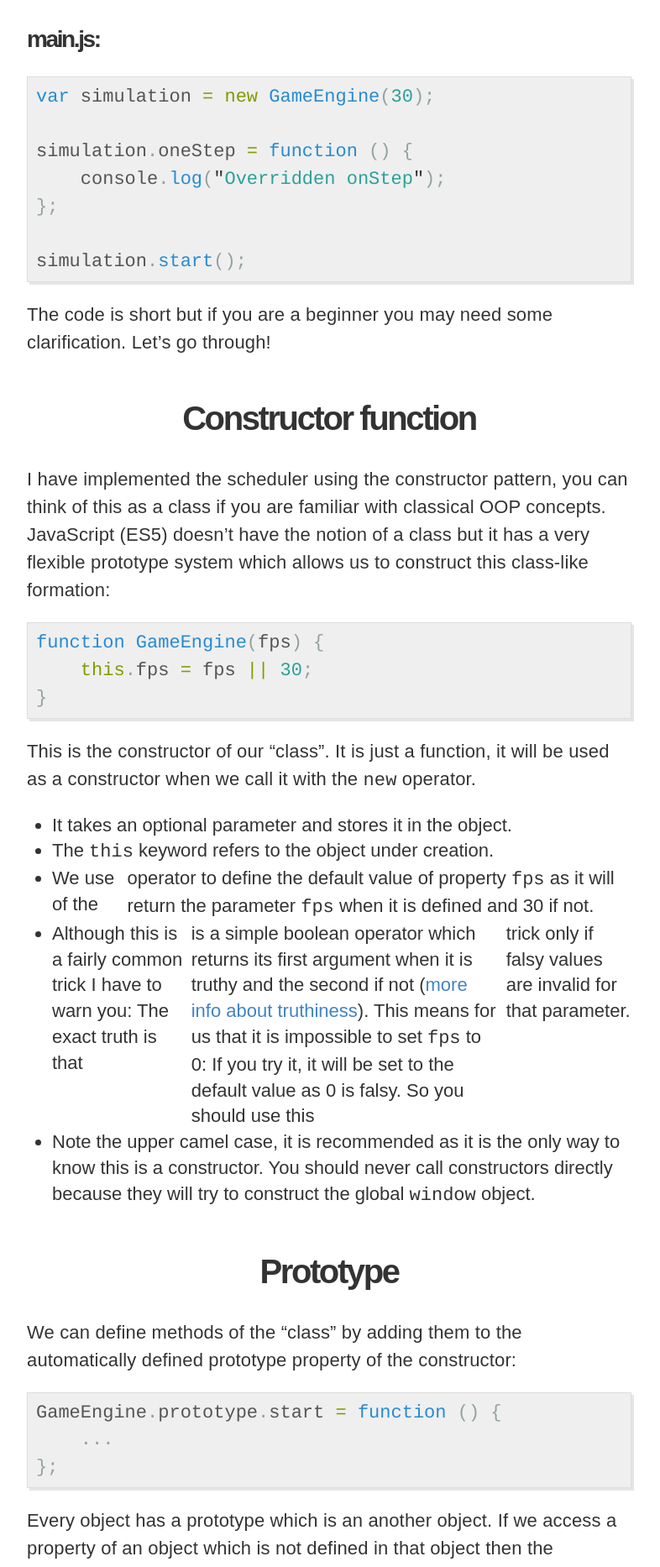
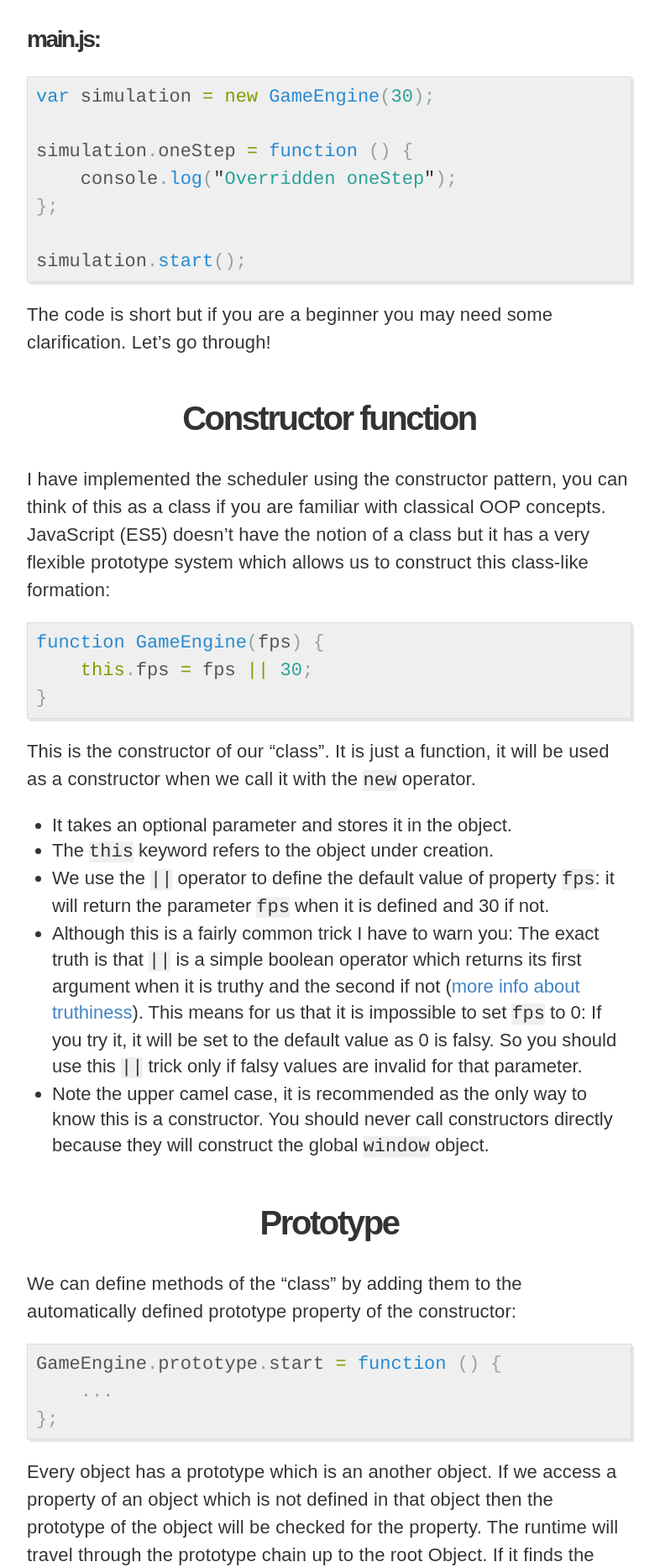
Before and after one commit to tisztamo/protosun, a Jekyll site: the page built from _posts/2015-05-26-prototype-game-engine.md, in a window 1280 px wide. Shown: the part 1129-2995 px from the top of the page at 84% size, without its empty margins (248-1034 px from the left). Built offline with Jekyll 4.4.1, drawn with Linux system fonts in a browser that asks for light colours; Markdown is read by kramdown in place of the engine named in the settings; some of the changed text lies outside the part shown.

Commit message:
Post update

```diff
--- a/_posts/2015-05-26-prototype-game-engine.md
+++ b/_posts/2015-05-26-prototype-game-engine.md
@@ -32,7 +32,7 @@
 var simulation = new GameEngine(30);
 
 simulation.oneStep = function () {
-    console.log("Overridden onStep");
+    console.log("Overridden oneStep");
 };
 
 simulation.start();
@@ -54,9 +54,9 @@
 
 - It takes an optional parameter and stores it in the object.
 - The `this` keyword refers to the object under creation.
-- We use of the || operator to define the default value of property `fps` as it will return the parameter `fps` when it is defined and 30 if not.
-- Although this is a fairly common trick I have to warn you: The exact truth is that || is a simple boolean operator which returns its first argument when it is truthy and the second if not ([more info about truthiness](https://developer.mozilla.org/en-US/docs/Glossary/Truthy)). This means for us that it is impossible to set `fps` to 0: If you try it, it will be set to the default value as 0 is falsy. So you should use this || trick only if falsy values are invalid for that parameter.
-- Note the upper camel case, it is recommended as it is the only way to know this is a constructor. You should never call constructors directly because they will try to construct the global `window` object.
+- We use the `||` operator to define the default value of property `fps`: it will return the parameter `fps` when it is defined and 30 if not.
+- Although this is a fairly common trick I have to warn you: The exact truth is that `||` is a simple boolean operator which returns its first argument when it is truthy and the second if not ([more info about truthiness](https://developer.mozilla.org/en-US/docs/Glossary/Truthy)). This means for us that it is impossible to set `fps` to 0: If you try it, it will be set to the default value as 0 is falsy. So you should use this `||` trick only if falsy values are invalid for that parameter.
+- Note the upper camel case, it is recommended as the only way to know this is a constructor. You should never call constructors directly because they will construct the global `window` object.
 
 ### Prototype ###
 
@@ -72,16 +72,17 @@
 
 If an object is created using a constructor then its prototype will be set to the value stored in the prototype property of the constructor.
 
-So if we attach anything to the prototype property of the `GameEngine` contructor, that thing will be available in every GameEngine object through the prototype chain:
+So if we attach anything to the prototype property of the `GameEngine` contructor, that thing will be available in every `GameEngine` object through the prototype chain:
 
 {% highlight javascript %}
 var simulation = new GameEngine();
 simulation.start();
 {% endhighlight %}
 
+A simple but powerful mechanism. So powerful that it is hard to understand. You can think of the prototype of the constructor as if it were the class, that will be enough to use it. If yo do not like to think to a thing as if it were something else then you can learn all the details of prototypes from Angus Croll's great article: [https://javascriptweblog.wordpress.com/2010/06/07/understanding-javascript-prototypes/](https://javascriptweblog.wordpress.com/2010/06/07/understanding-javascript-prototypes/)
+
+
 > Geek Note: You may have noticed that there is a difference between "the prototype" and "the `prototype` property". Strangely enough the prototype of an object is not stored in its `prototype` property but in its `__proto__` property. Every object has a prototype (thus a `__proto__` property) but only functions have the `prototype` property which will be used only if the function is called as a constructor. Fortunately you don't often need to access the prototype of an object so you may live happy without knowing this.
-
-A simple but powerful mechanism. So powerful that it is hard to understand. You can think of the prototype of the constructor as if it were the class, that will be enough to use it. If yo do not like to think to a thing as if it were something else then you can learn all the details of prototypes from Angus Croll's great article: [https://javascriptweblog.wordpress.com/2010/06/07/understanding-javascript-prototypes/]
 
 ### The *this* nightmare
 
@@ -105,6 +106,7 @@
 {% endhighlight %}
 
 So why we don't just write `setInterval(this.oneStep, 1000 / this.fps)`? The problem is with `this`: it works a 'bit' counter-intuitive:
+
 - As said before in the constructor it refers to the object under construction.
 - When you call a method on an object, e.g. `simulation.start()` then it will point to that object. So it works as expected most of the time.
 - But when you call a function without knowing the object then `this` will point to the global `window` object.
@@ -115,4 +117,4 @@
 
 > Geek Note: Again a powerful but hard to understand concept. This time so powerful that most of us have shot himself in the foot with it several times. You may call it bad language design but your mother would answer: Cook with what you have!
 
-To solve this problem I have used the `bind` method on the original function: `this.oneStep.bind(...)` which returns a new function which does only one thing: it will call the original function with this pointing to where we want (first parameter). In our case it is the current value of `this` as we just want to preserve its value. So `this.oneStep.bind(this)` is almost the same as `this.oneStep` except that `this` will be preserved when this reference is given to setInterval. You have to learn this: It is not just about setInterval but it will be the case with every callback - and we will have a lot.
+To solve this problem I have used the `bind` method on the original function: `this.oneStep.bind(...)` which returns a decorated version of the function. The decorated version will call the original function with `this` pointing to where we want (first parameter). In our case it is the current value of `this` as we just want to preserve its value. So `this.oneStep.bind(this)` is almost the same as `this.oneStep` except that `this` will be preserved when this reference is given to setInterval. You have to learn this: It is not just about setInterval but it will be the case with every callback - and we will have a lot.
--- a/_scss/_highlights.scss
+++ b/_scss/_highlights.scss
@@ -12,6 +12,7 @@
 
 code {
   font-family:'Bitstream Vera Sans Mono','Courier', monospace;
+  background-color: #efefef;
 }
 
 .highlight .c { color: #586E75 } /* Comment */
```
Also changed, not shown: other parts of _posts/2015-05-26-prototype-game-engine.md (+2 -2 lines).
